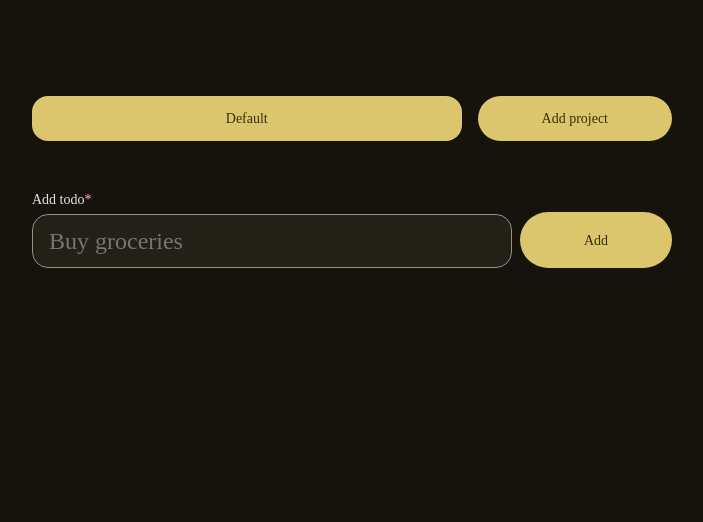
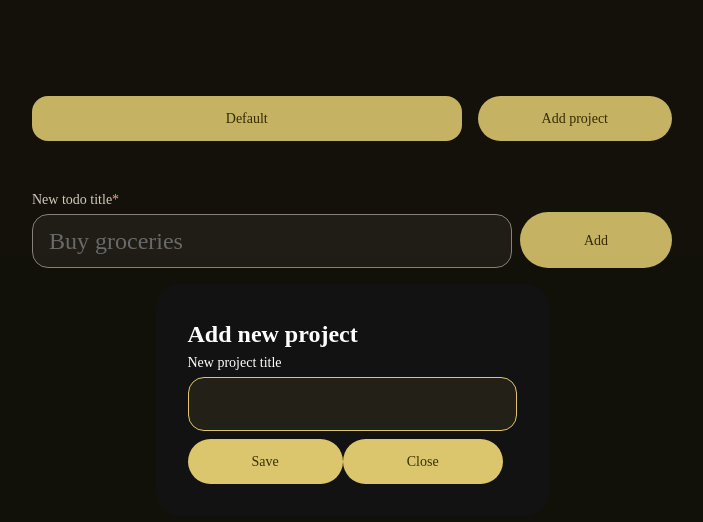
Before and after one commit to sinskiy/odin-todo, a website built with webpack: page src/index.html in a window 1280 px wide. Both pictures are taken after a click on the button "Add project". Shown: the whole page, without its empty margins (288-991 px from the left). Built offline with nearby package versions, Linux system fonts and the light colour scheme.

Commit message:
feat: add static dialog for creating projects

```diff
--- /dev/null
+++ b/src/dialogs.js
@@ -0,0 +1,44 @@
+export function createDialog(title, body) {
+  const dialog = document.createElement("dialog");
+
+  const dialogTitle = document.createElement("h2");
+  dialogTitle.innerText = title;
+
+  dialog.append(dialogTitle, body);
+
+  document.body.appendChild(dialog);
+  return dialog;
+}
+
+export function createDialogBody(inputs, actions) {
+  const form = document.createElement("form");
+  form.setAttribute("method", "dialog");
+  form.append(inputs, actions);
+  return form;
+}
+
+export function createFormColumn(label, id) {
+  const formColumn = document.createElement("div");
+  formColumn.classList.add("form-column");
+
+  const columnLabel = document.createElement("label");
+  columnLabel.textContent = label;
+  columnLabel.setAttribute("for", id);
+
+  const input = document.createElement("input");
+  input.classList.add("styled-input");
+  input.id = id;
+  input.name = id;
+
+  formColumn.append(columnLabel, input);
+
+  return formColumn;
+}
+
+export function createDialogAction(title, clickEventHandler) {
+  const button = document.createElement("button");
+  button.classList.add("styled-button");
+  button.innerText = title;
+  button.addEventListener("click", clickEventHandler);
+  return button;
+}
--- a/src/handleProjects.js
+++ b/src/handleProjects.js
@@ -1,10 +1,30 @@
+import { createNewTodo } from "./handleTodos";
+import { currentProjectID } from "./projects";
+import { todosList } from "./handleTodos";
+import {
+  createDialog,
+  createDialogAction,
+  createDialogBody,
+  createFormColumn,
+} from "./dialogs";
+
 const projectsList = document.querySelector(".projects-list");
+const addProjectDialogTrigger = document.querySelector(".add-project");
+addProjectDialogTrigger.addEventListener("click", handleCreateDialog);
 
-export function handleAddProject(project) {
-  const newProject = createNewProject();
-  projectsList.append(newProject);
+export function handleCreateDialog() {
+  const formColumn = createFormColumn("New project title", "add-project-title");
+  const actions = document.createElement("div");
+  const saveButton = createDialogAction("Save");
+  const closeButton = createDialogAction("Close");
+  actions.append(saveButton, closeButton);
+  const dialogBody = createDialogBody(formColumn, actions);
+  const dialog = createDialog("Add new project", dialogBody);
 
-  function createNewProject() {
+  dialog.showModal();
+}
+
+export function createNewProject(project) {
   const newProject = document.createElement("li");
   newProject.classList.add("hidden-input--parent");
 
@@ -12,7 +32,7 @@ export function handleAddProject(project) {
   newProjectRadio.setAttribute("type", "radio");
   newProjectRadio.id = project.title;
   newProjectRadio.name = "projects";
-    newProjectRadio.checked = project.current;
+  newProjectRadio.checked = project.id === currentProjectID;
 
   const newProjectTitle = document.createElement("label");
   newProjectTitle.setAttribute("for", project.title);
@@ -20,6 +40,12 @@ export function handleAddProject(project) {
 
   newProject.append(newProjectRadio, newProjectTitle);
 
-    return newProject;
+  projectsList.append(newProject);
 }
+
+function changeProject(project) {
+  currentProjectID = project.id;
+
+  todosList.innerHTML = "";
+  project.todos.map((todo) => createNewTodo(todo));
 }
--- a/src/handleTodos.js
+++ b/src/handleTodos.js
@@ -1,6 +1,8 @@
-import Todo, { todosList } from "./todos";
+import Todo from "./todos";
 import Trash from "./trash.svg";
-import { getCurrentProject, projects } from "./projects";
+import { getCurrentProject } from "./projects";
+
+export const todosList = document.querySelector(".todos-list");
 
 export function handleAddTodo(e) {
   e.preventDefault();
--- a/src/index.html
+++ b/src/index.html
@@ -22,12 +22,12 @@
             <label for="life">Life</label>
           </li> -->
         </ul>
-        <button class="styled-button">Add project</button>
+        <button class="styled-button add-project">Add project</button>
       </section>
       <form action="" method="get" class="add-todo">
         <div class="form-column">
           <label for="add-todo-input"
-            >Add todo<span aria-label="required">*</span></label
+            >New todo title<span aria-label="required">*</span></label
           >
           <input
             placeholder="Buy groceries"
--- a/src/projects.js
+++ b/src/projects.js
@@ -1,4 +1,4 @@
-import { handleAddProject } from "./handleProjects";
+import { createNewProject, handleAddProject } from "./handleProjects";
 import { getLargestID } from "./helpers";
 
 export const projects = [];
@@ -8,7 +8,6 @@ export let currentProjectID;
 export class Project {
   constructor(title) {
     this.title = title;
-    this.current = true;
     this.todos = [];
     this.initializeProject();
   }
@@ -23,7 +22,7 @@ export class Project {
     this.id = getLargestID(projects) + 1;
     currentProjectID = this.id;
     projects.push(this);
-    handleAddProject(this);
+    createNewProject(this);
   }
 }
 
--- a/src/style.css
+++ b/src/style.css
@@ -147,3 +147,18 @@ main {
   color: var(--text);
   border-radius: var(--rounded-large);
 }
+
+dialog[open] {
+  border: none;
+  padding: 2rem;
+  margin: auto;
+
+  display: grid;
+
+  border-radius: var(--rounded-card);
+}
+
+dialog form {
+  display: grid;
+  gap: 0.5rem;
+}
--- a/src/todos.js
+++ b/src/todos.js
@@ -1,5 +1,3 @@
-export const todosList = document.querySelector(".todos-list");
-
 export default class Todo {
   constructor(title) {
     this.title = title;
```
Lines whose indentation alone changed are shown as unchanged.
